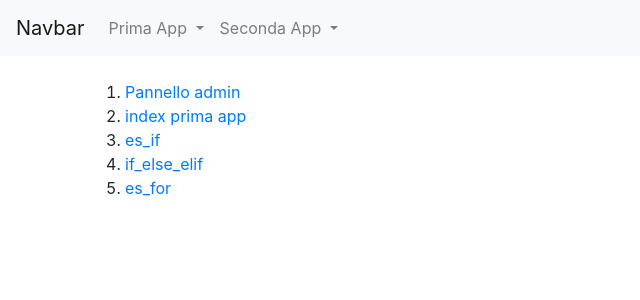
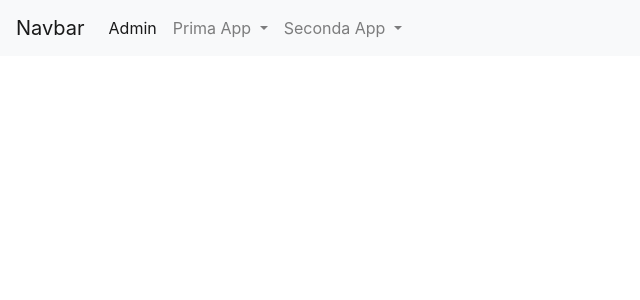
Before and after one commit to DavideDusini/primo_progetto, a Django app: page / in a window 1280 px wide. Shown: the top 300 px of the page, without its empty margins (0-640 px from the left). Run offline with Django 4.2, Linux system fonts and the light colour scheme.

Commit message:
aggiunta admin alla navbar e homepage risistemata

```diff
--- a/templates/base.html
+++ b/templates/base.html
@@ -13,12 +13,15 @@
   </head>
   <body>
     <nav class="navbar navbar-expand-lg navbar-light bg-light">
-        <a class="navbar-brand" href="#">Navbar</a>
+        <a class="navbar-brand" href="/">Navbar</a>
         <button class="navbar-toggler" type="button" data-toggle="collapse" data-target="#navbarNavDropdown" aria-controls="navbarNavDropdown" aria-expanded="false" aria-label="Toggle navigation">
           <span class="navbar-toggler-icon"></span>
         </button>
         <div class="collapse navbar-collapse" id="navbarNavDropdown">
           <ul class="navbar-nav">
+            <li class="nav-item active">
+                <a class="nav-link" href="/admin">Admin <span class="sr-only">(current)</span></a>
+              </li>
             <li class="nav-item dropdown">
               <a class="nav-link dropdown-toggle" href="#" id="navbarDropdownMenuLink" role="button" data-toggle="dropdown" aria-haspopup="true" aria-expanded="false">
                 Prima App
--- a/templates/index_root.html
+++ b/templates/index_root.html
@@ -2,11 +2,5 @@
 
     {% block title %} {{block.super}} |Document{% endblock title %}
     {% block content %}
-    <ol>
-        <li><a href="/admin">Pannello admin</a></li>
-        <li><a href=" {% url 'prima_app:index'%} ">index prima app</a> </li>
-        <li><a href=" {% url 'seconda_app:es_if'%} ">es_if</a> </li>
-        <li><a href=" {% url 'seconda_app:if_else_elif'%} ">if_else_elif</a> </li>
-        <li><a href=" {% url 'seconda_app:es_for'%} ">es_for</a> </li>
-    </ol>
+
     {% endblock content %}
```
